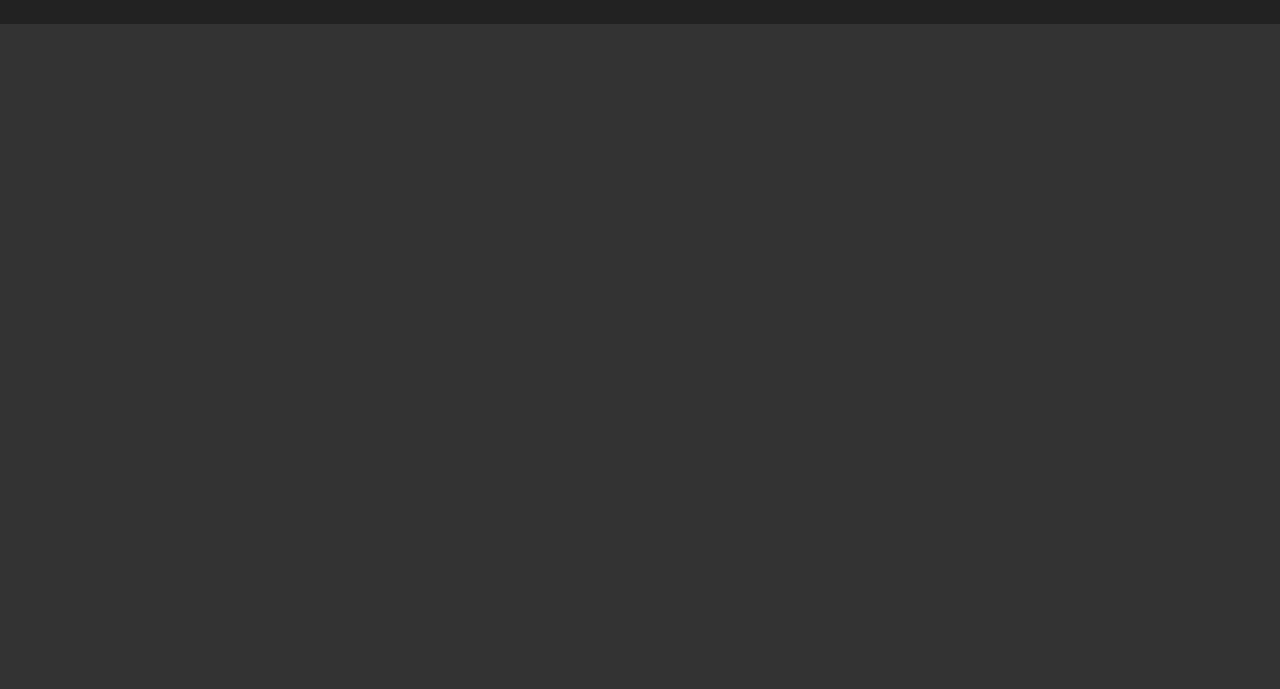
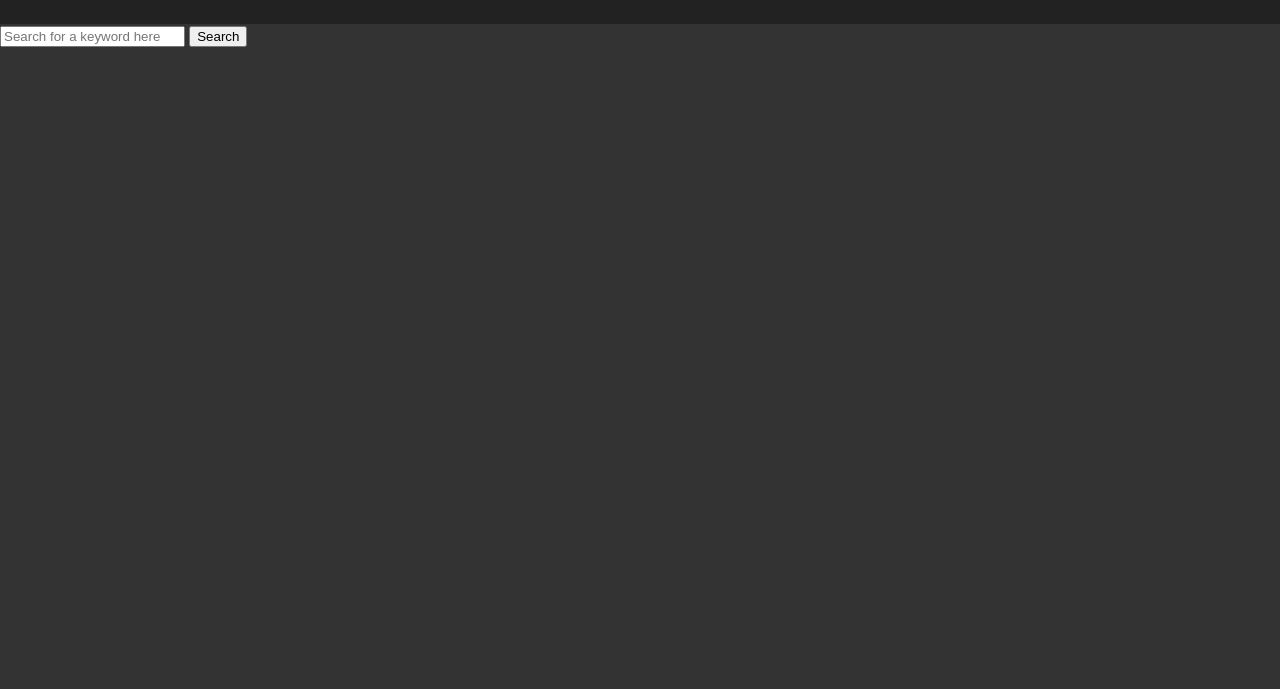
Before and after one commit to Do0ky/News-App, a website built with Parcel: page index.html in a window 1280 px wide. Shown: the part 111-800 px from the top of the page. Built offline with nearby package versions, Linux system fonts and the light colour scheme; no server answers.

Commit message:
Added div search bar

```diff
--- a/index.html
+++ b/index.html
@@ -8,6 +8,12 @@
 </head>
 <body>
     <h1>Top Technology News</h1>
+
+    <div id="search-container">
+        <input type="text" id="search-input" placeholder="Search for a keyword here">
+        <button id="search-button">Search</button>
+    </div>
+
     <div id="news"></div>
 
     <!--The type="module" attribute tells the browser to treat the linked JavaScript file as an ECMAScript module, which will enable Parcel to handle the environment variable-->
```
